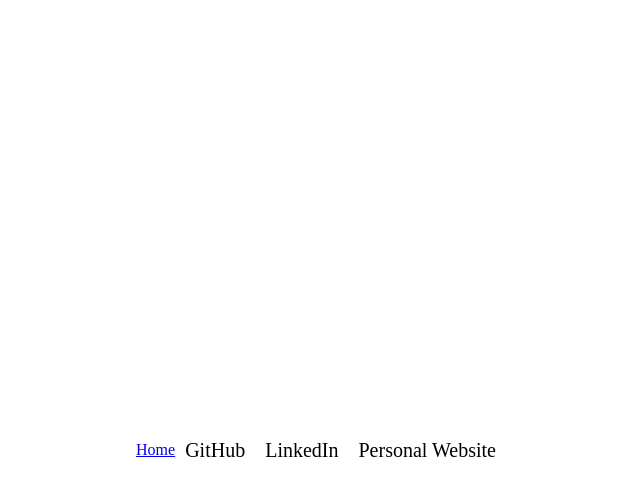
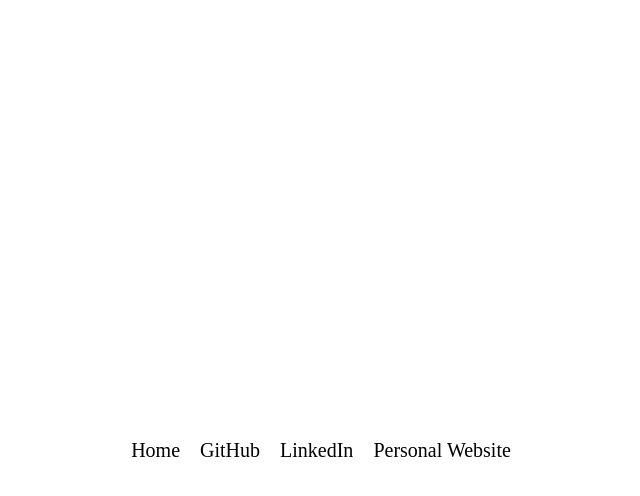
Before and after one commit to yashishandilya/yashishandilya.github.io, a Jekyll site: the page built from index.md, in a window 1280 px wide. Shown: the top 496 px of the page, without its empty margins (319-959 px from the left). Built offline with Jekyll 4.4.1, drawn with Linux system fonts in a browser that asks for light colours.

```diff
--- a/_layouts/template.html
+++ b/_layouts/template.html
@@ -43,9 +43,7 @@
 
 <div class="landing-page">
     <ul>
-	{% for page in site.pages %}
-    		<a href={{ page.filename }}>{{ page.title }}</a>
-	{% endfor %}
+	<li><a href=index.md>Home</a></li>
         <li><a href="https://github.com/yashishandilya">GitHub</a></li>
         <li><a href="https://www.linkedin.com/in/yashishandilya/">LinkedIn</a></li>
         <li><a href="https://yashishandilya.github.io/">Personal Website</a></li>
```
